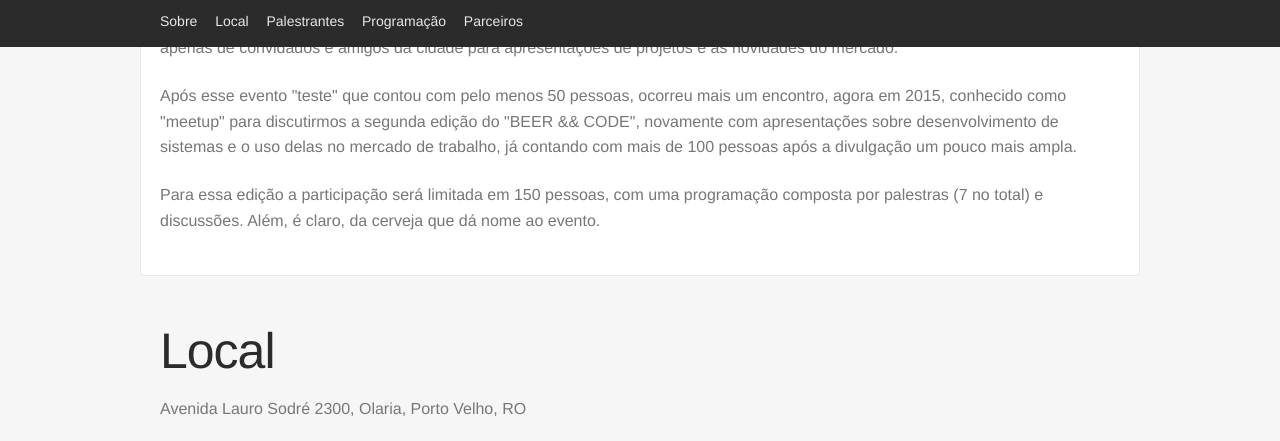
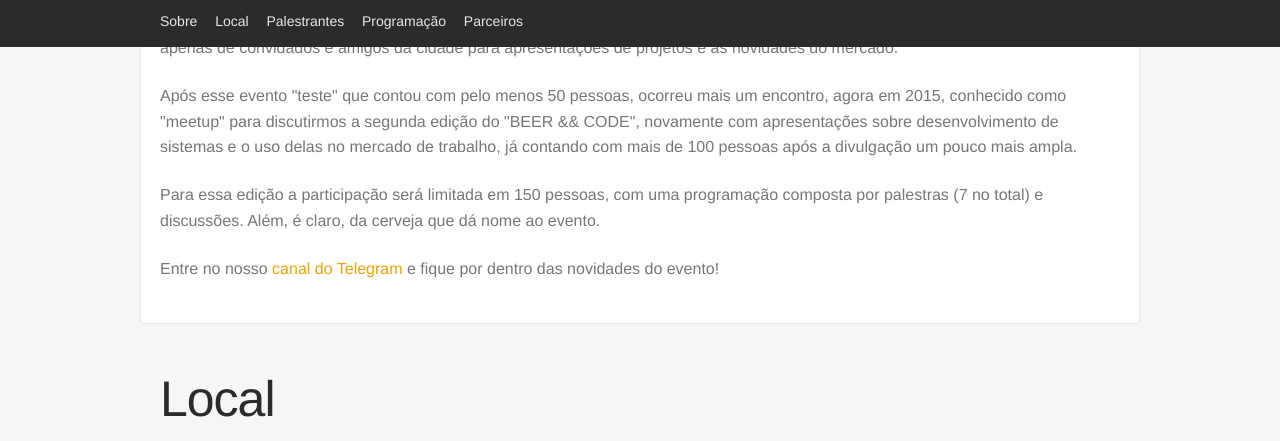
Before and after one commit to devpvh/beer-and-code, a Jekyll site: the page built from index.html, in a window 1280 px wide and 900 px high, scrolled down 1009 px, cut to the strip 0-441 px from the top of the window. Built offline with Jekyll 4.4.1, drawn with Linux system fonts in a browser that asks for light colours; Markdown is read by kramdown in place of the engine named in the settings.

Commit message:
Adicionando chamada pro canal do telegram

```diff
--- a/_includes/section/about.html
+++ b/_includes/section/about.html
@@ -6,7 +6,10 @@
     {% for p in site.about_section.description %}
     	<p>{{p.p}}</p>
     {% endfor %}
+
+    <p>Entre no nosso <a href="https://telegram.me/beerandcode2">canal do Telegram</a> e fique por dentro das novidades do evento!
   </section>
   <!-- / ABOUT -->
 
+
 {% endif %}
```
